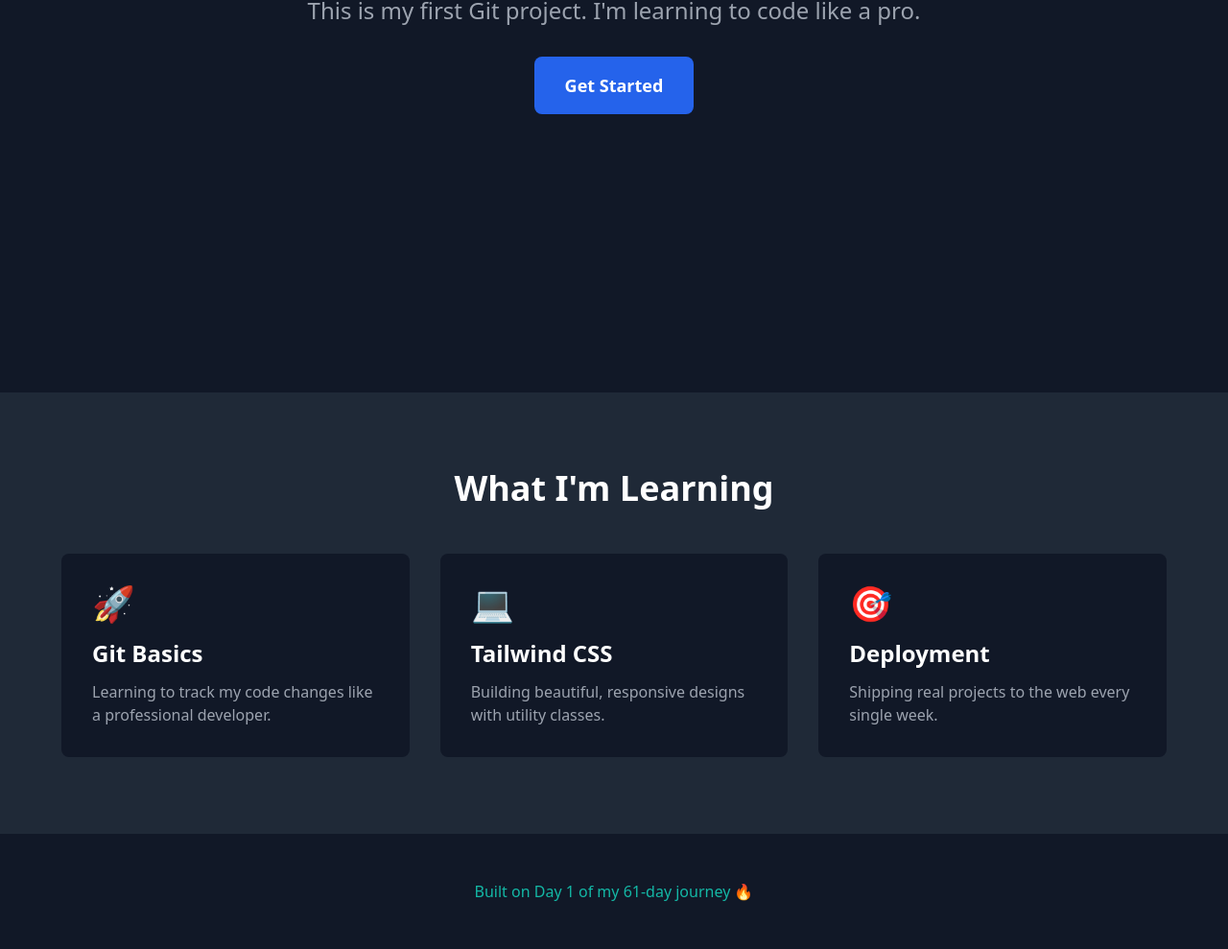
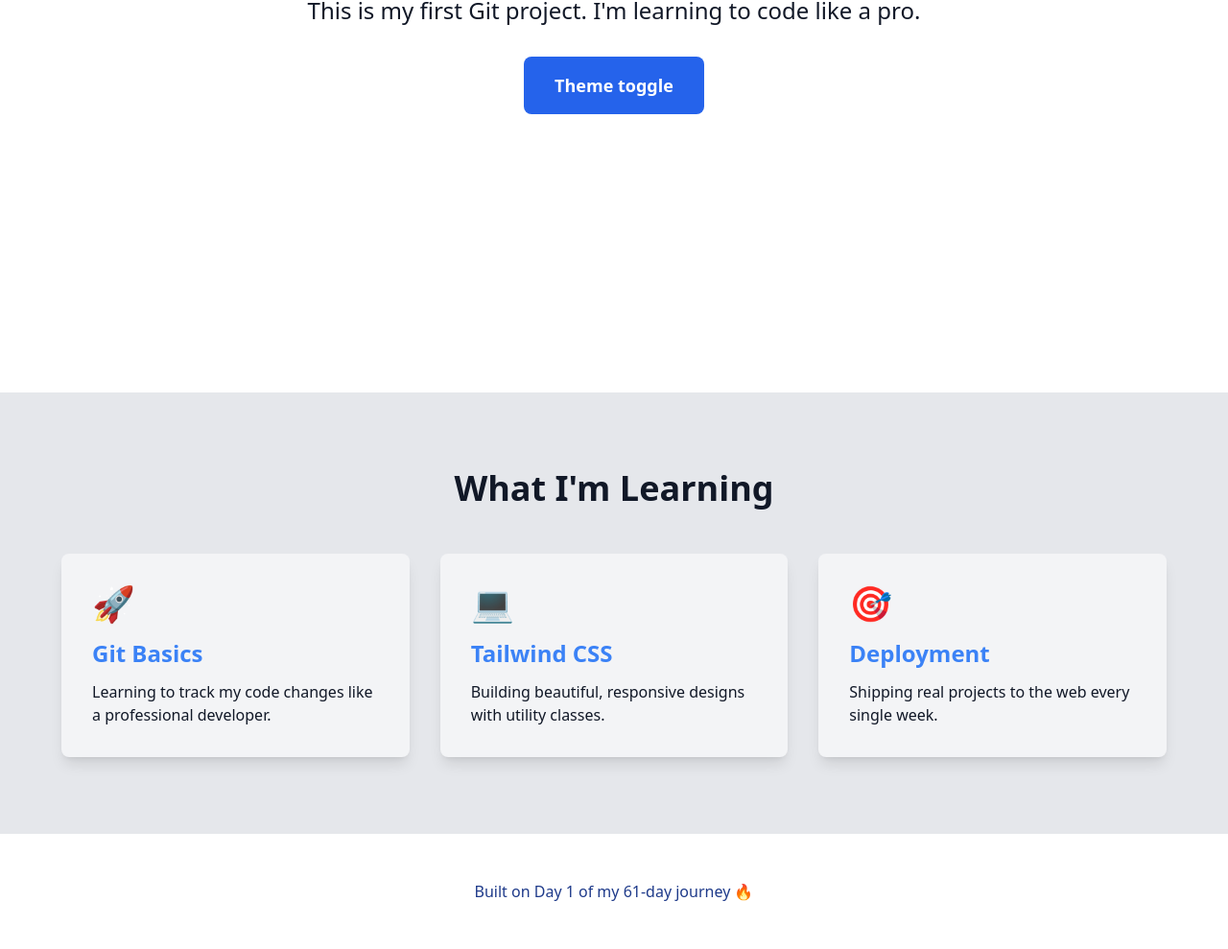
Before and after one commit to 99-dn/my-first-git-project, a plain HTML site: page index.html in a window 1280 px wide. Shown: the part 471-1460 px from the top of the page at 96% size. Drawn offline with nearby package versions, Linux system fonts and the light colour scheme.

Commit message:
Added dark mode toggle button and js logic

```diff
--- a/index.html
+++ b/index.html
@@ -1,12 +1,17 @@
 <!DOCTYPE html>
-<html lang="en">
+<html lang="en" >
   <head>
     <meta charset="UTF-8" />
     <meta name="viewport" content="width=device-width, initial-scale=1.0" />
     <title>Push & Pull Day 3</title>
     <script src="https://cdn.tailwindcss.com"></script>
-  </head>
-  <body class="bg-gray-900 text-white">
+
+<script>
+  tailwind.config = {
+    darkMode: 'class'
+  }
+</script>
+  <body  class="bg-white dark:bg-gray-900 text-gray-900 dark:text-white transition-colors duration-300">
     <!-- Header/Navigation -->
     <header class="p-6 flex justify-between items-center max-w-6xl mx-auto">
       <h1 class="text-2xl font-bold">Joe Cole</h1>
@@ -25,42 +30,43 @@
         >
           Welcome to Day 1
         </h2>
-        <p class="text-xl md:text-2xl text-gray-400 mb-8">
+        <p class="text-xl md:text-2xl text-gray-900 mb-8 dark:text-white">
           This is my first Git project. I'm learning to code like a pro.
         </p>
-        <button
-          class="bg-blue-600 hover:bg-blue-700 px-8 py-4 rounded-lg text-lg font-semibold transition transform hover:scale-105"
+        <button type="button" onclick="toggleDarkMode()"
+          class="bg-blue-600 text-white hover:bg-blue-700 px-8 py-4 rounded-lg text-lg font-semibold transition transform hover:scale-105"
         >
-          Get Started
+          Theme toggle
         </button>
+
       </div>
     </section>
 
     <!-- Features Section -->
-    <section class="py-20 px-6 bg-gray-800">
+    <section class="py-20 px-6 bg-gray-200 dark:bg-gray-900">
       <div class="max-w-6xl mx-auto">
-        <h3 class="text-4xl font-bold text-center mb-12">What I'm Learning</h3>
+        <h3 class="text-4xl font-bold text-center mb-12 text-gray-900">What I'm Learning</h3>
         <div class="grid md:grid-cols-3 gap-8">
-          <div class="bg-gray-900 p-8 rounded-lg">
+          <div class="bg-gray-100 p-8 rounded-lg shadow-lg">
             <div class="text-4xl mb-4">🚀</div>
-            <h4 class="text-2xl font-bold mb-3">Git Basics</h4>
-            <p class="text-gray-400">
+            <h4 class="text-2xl font-bold mb-3 text-blue-500">Git Basics</h4>
+            <p class="text-gray-900">
               Learning to track my code changes like a professional developer.
             </p>
           </div>
 
-          <div class="bg-gray-900 p-8 rounded-lg">
+          <div class="bg-gray-100 p-8 rounded-lg shadow-lg">
             <div class="text-4xl mb-4">💻</div>
-            <h4 class="text-2xl font-bold mb-3">Tailwind CSS</h4>
-            <p class="text-gray-400">
+            <h4 class="text-2xl font-bold mb-3 text-blue-500">Tailwind CSS</h4>
+            <p class="text-gray-900">
               Building beautiful, responsive designs with utility classes.
             </p>
           </div>
 
-          <div class="bg-gray-900 p-8 rounded-lg">
+          <div class="bg-gray-100 p-8 rounded-lg shadow-lg">
             <div class="text-4xl mb-4">🎯</div>
-            <h4 class="text-2xl font-bold mb-3">Deployment</h4>
-            <p class="text-gray-400">
+            <h4 class="text-2xl font-bold mb-3 text-blue-500">Deployment</h4>
+            <p class="text-gray-900">
               Shipping real projects to the web every single week.
             </p>
           </div>
@@ -69,8 +75,24 @@
     </section>
 
     <!-- Footer -->
-    <footer class="py-12 text-center text-teal-500">
+    <footer class="py-12 text-center text-blue-900 dark:text-white">
       <p>Built on Day 1 of my 61-day journey 🔥</p>
     </footer>
+    <script>
+      function toggleDarkMode(){
+        const html = document.documentElement
+
+        html.classList.toggle('dark')
+
+        if(html.classList.contains('dark')){
+          localStorage.setItem('theme', 'dark')
+        }else{
+          localStorage.setItem('theme', 'light')
+        }
+      }
+      if(localStorage.getItem('theme')  === 'dark'){
+        html.classList.add('dark')
+      }
+    </script>
   </body>
 </html>
```
